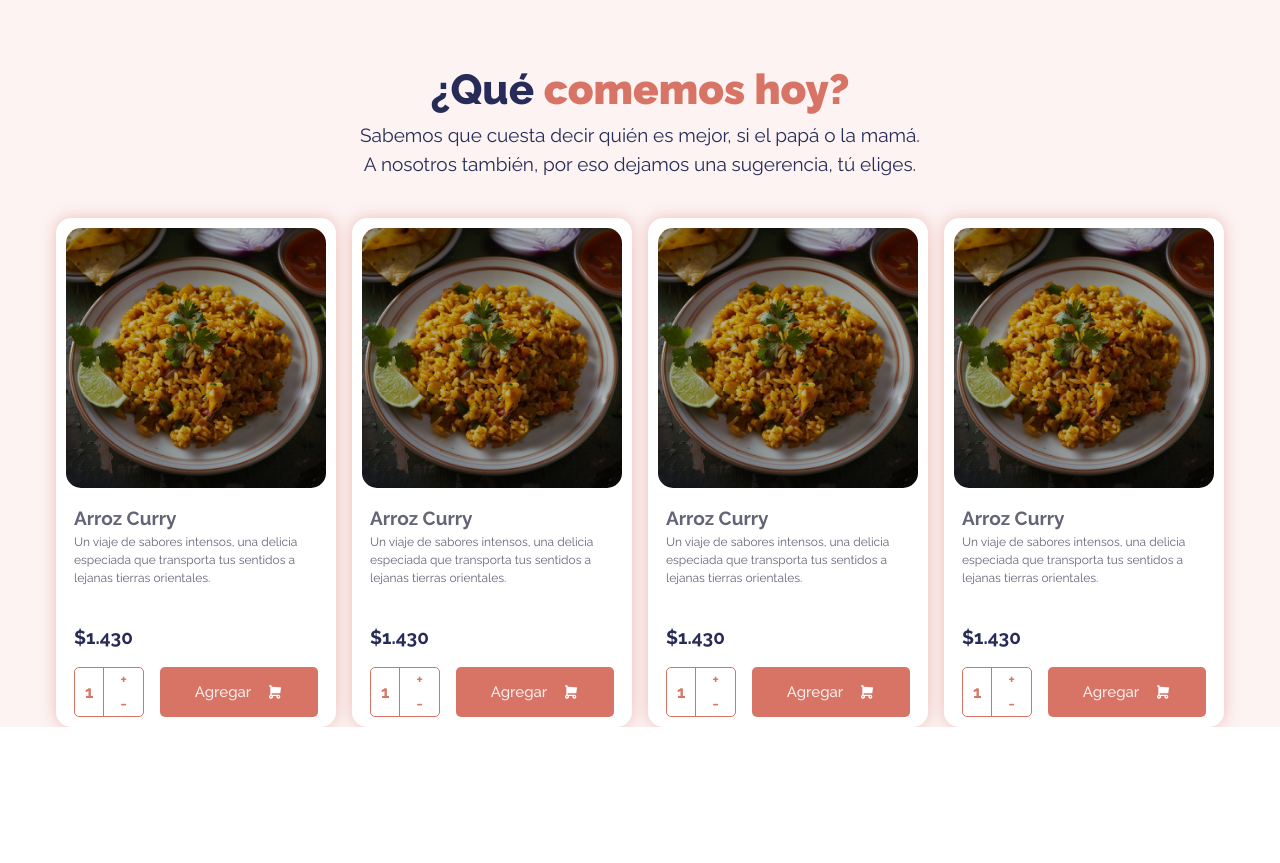
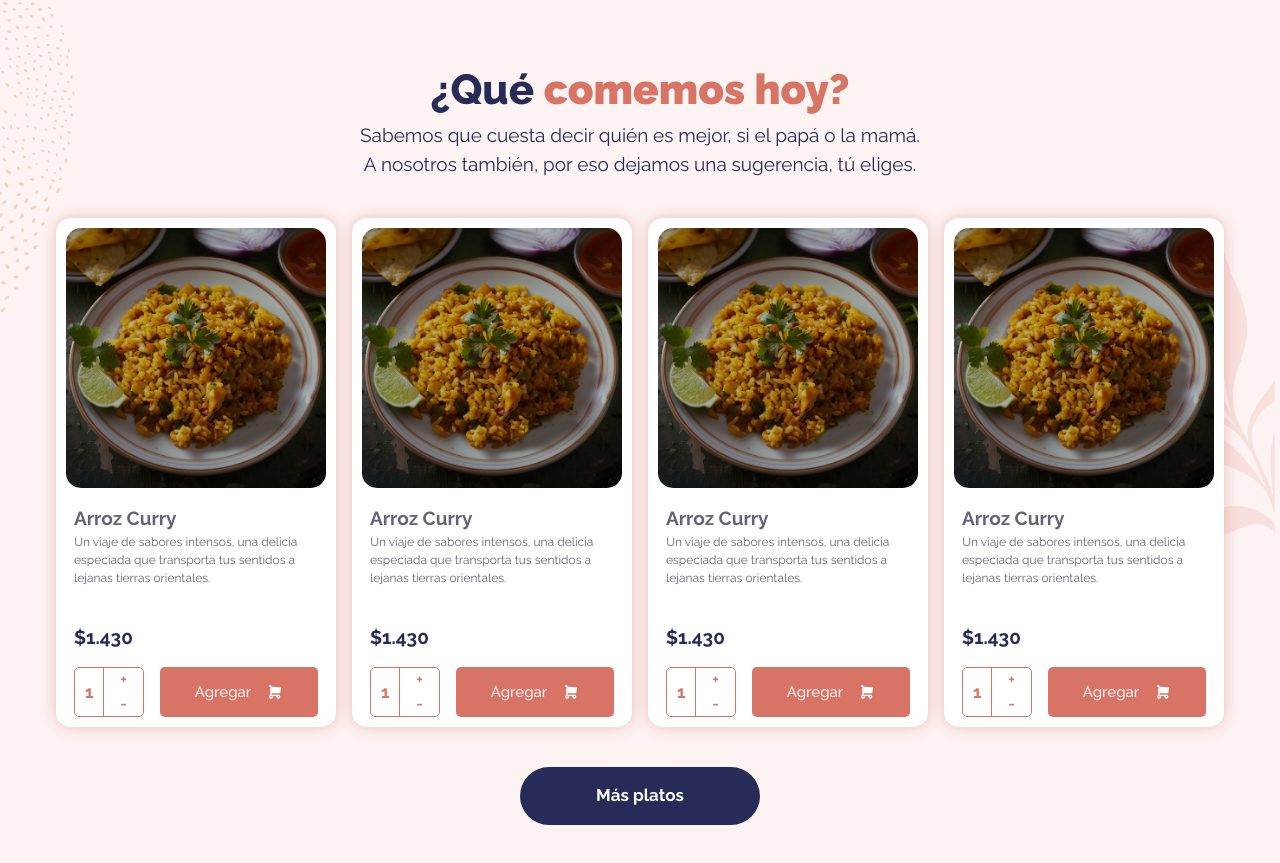
Before and after one commit to amus-dev/cheffify, a React (Vite) app in the folder front_cheffify/: page / in a window 1280 px wide. Shown: the part 543-1406 px from the top of the page. Before the commit the page ends 1270 px from the top, so only its background shows below. Built offline with nearby package versions, Linux system fonts and the light colour scheme.

Commit message:
Se incluyen imagenes absolutas decorativas

```diff
--- a/front_cheffify/src/sections/home/SecondSection.tsx
+++ b/front_cheffify/src/sections/home/SecondSection.tsx
@@ -1,10 +1,14 @@
 import IconArrow from "@assets/images/icons/icon-arrow-down.svg";
 import CardProductHome from "@components/Products/CardProductHome";
+import { Link } from "react-router-dom";
+
+import ItemImageElement from "@assets/images/img/item-bg-second-section.svg";
+import ItemImageElementFlower from "@assets/images/img/item-bg-flower-second-section.svg";
 
 const SecondSection = () => {
   return (
     <section
-      className="bg-secondaryLight mt-28 flex flex-col justify-center items-center relative px-[20px]"
+      className="bg-secondaryLight mt-28 flex flex-col justify-center items-center relative px-[20px] pb-10"
       id="comemos"
     >
       <a
@@ -13,7 +17,6 @@ const SecondSection = () => {
       >
         <img src={IconArrow} alt="Icon Arrow" className="size-8" />
       </a>
-
       <h2 className="text-primary text-[42px] font-extrabold text-center">
         ¿Qué <strong className="text-secondary">comemos hoy?</strong>
       </h2>
@@ -21,12 +24,29 @@ const SecondSection = () => {
         Sabemos que cuesta decir quién es mejor, si el papá o la mamá. A
         nosotros también, por eso dejamos una sugerencia, tú eliges.
       </p>
-      <div className="grid mt-10 gap-4 grid-cols-1 sm:grid-cols-2 lg:grid-cols-3 xl:grid-cols-4">
+      <div className="grid mt-10 gap-4 grid-cols-1 sm:grid-cols-2 lg:grid-cols-3 xl:grid-cols-4 z-10">
         <CardProductHome />
         <CardProductHome />
         <CardProductHome />
         <CardProductHome />
       </div>
+      <Link
+        to="/shop"
+        unstable_viewTransition
+        className="w-full max-w-[240px] rounded-full text-white bg-primary font-bold text-[17px] text-center px-10 py-4 mt-10 hover:bg-secondary transition-all duration-500"
+      >
+        Más platos
+      </Link>
+      <img
+        src={ItemImageElement}
+        alt="Imagen decorativa para la sección dos"
+        className="absolute top-10 left-0 w-[75px] h-[310px] hidden lg:block"
+      />
+      <img
+        src={ItemImageElementFlower}
+        alt="Imagen decorativa de flores para la sección dos"
+        className="absolute top-50 right-0 w-[190px] h-[290px] hidden lg:block"
+      />
     </section>
   );
 };
```
Also changed, not shown: front_cheffify/src/assets/images/img/item-bg-flower-second-section.svg (added), front_cheffify/src/assets/images/img/item-bg-second-section.svg (added).
